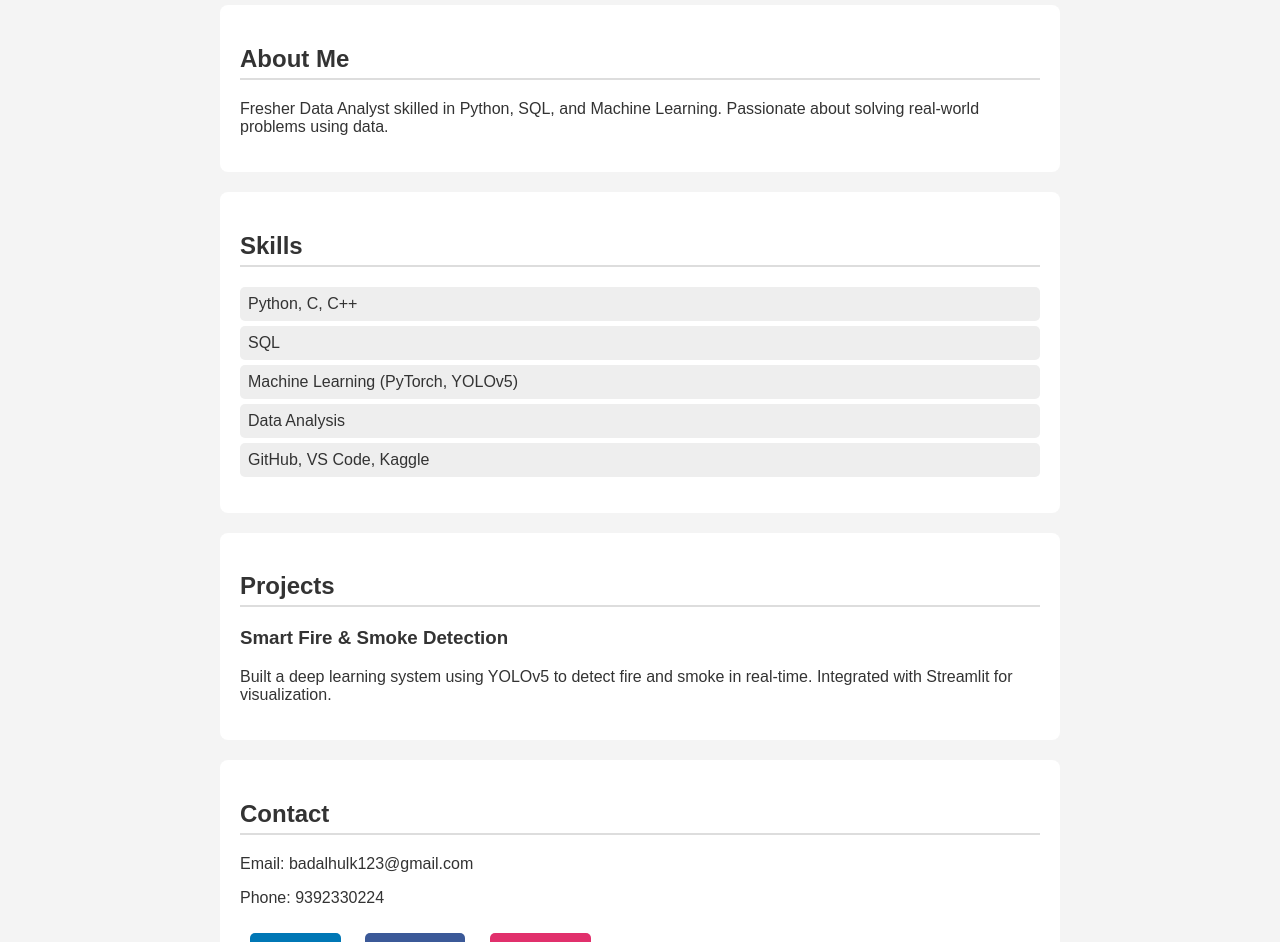
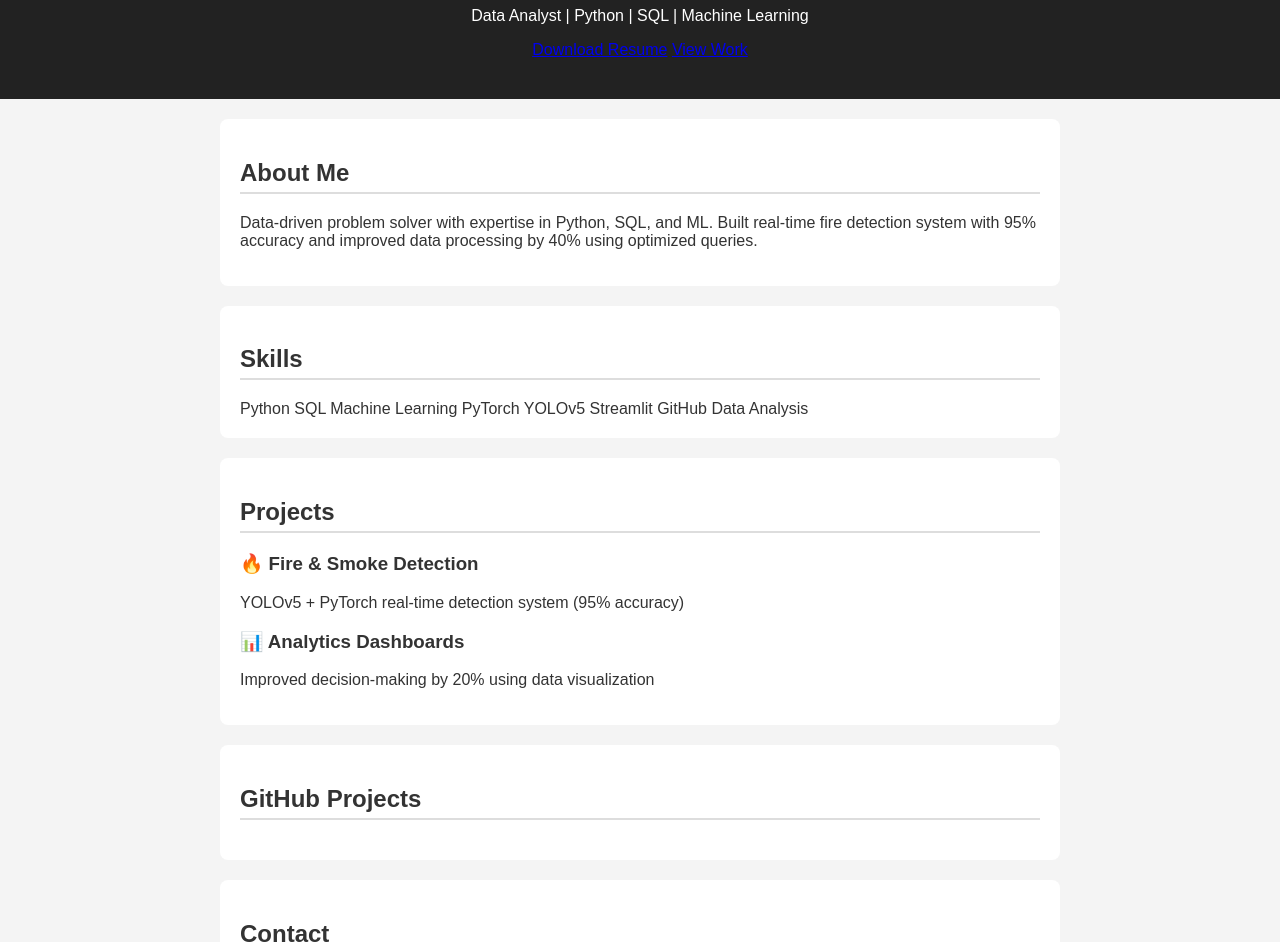
Before and after one commit to badalhulk123-del/badal_portfolio, a plain HTML site: page index.html in a window 1280 px wide. Shown: the part 209-1151 px from the top of the page. Drawn offline with Linux system fonts and the light colour scheme.

Commit message:
Update index.html

```diff
--- a/index.html
+++ b/index.html
@@ -3,47 +3,77 @@
 <head>
 <meta charset="UTF-8">
 <meta name="viewport" content="width=device-width, initial-scale=1.0">
-    <title>Badal Rajput | Portfolio</title>
+<title>Badal Rajput | Data Analyst</title>
 <link rel="stylesheet" href="style.css">
 </head>
+
 <body>
 
-    <header>
-        <h1>Badal Rajput</h1>
-        <p>Data Analyst | ML Enthusiast</p>
+<!-- NAV -->
+<nav>
+    <h2>Badal</h2>
+    <button id="themeToggle">🌙</button>
+</nav>
+
+<!-- HERO -->
+<header class="hero">
+    <h1>Hi, I'm Badal Rajput</h1>
+    <p>Data Analyst | Python | SQL | Machine Learning</p>
+
+    <div class="cta">
+        <a href="Insurance Resume.pdf" download class="btn">Download Resume</a>
+        <a href="#projects" class="btn outline">View Work</a>
+    </div>
 </header>
 
-    <section class="about">
+<!-- ABOUT -->
+<section class="glass">
     <h2>About Me</h2>
     <p>
-            Fresher Data Analyst skilled in Python, SQL, and Machine Learning.
-            Passionate about solving real-world problems using data.
+        Data-driven problem solver with expertise in Python, SQL, and ML.
+        Built real-time fire detection system with 95% accuracy and improved
+        data processing by 40% using optimized queries.
     </p>
 </section>
 
-    <section class="skills">
+<!-- SKILLS -->
+<section>
     <h2>Skills</h2>
-        <ul>
-            <li>Python, C, C++</li>
-            <li>SQL</li>
-            <li>Machine Learning (PyTorch, YOLOv5)</li>
-            <li>Data Analysis</li>
-            <li>GitHub, VS Code, Kaggle</li>
-        </ul>
-    </section>
-
-    <section class="projects">
-        <h2>Projects</h2>
-        <div class="project">
-            <h3>Smart Fire & Smoke Detection</h3>
-            <p>
-                Built a deep learning system using YOLOv5 to detect fire and smoke in real-time.
-                Integrated with Streamlit for visualization.
-            </p>
+    <div class="skills">
+        <span>Python</span>
+        <span>SQL</span>
+        <span>Machine Learning</span>
+        <span>PyTorch</span>
+        <span>YOLOv5</span>
+        <span>Streamlit</span>
+        <span>GitHub</span>
+        <span>Data Analysis</span>
     </div>
 </section>
 
-    <section class="contact">
+<!-- PROJECTS -->
+<section id="projects">
+    <h2>Projects</h2>
+
+    <div class="card">
+        <h3>🔥 Fire & Smoke Detection</h3>
+        <p>YOLOv5 + PyTorch real-time detection system (95% accuracy)</p>
+    </div>
+
+    <div class="card">
+        <h3>📊 Analytics Dashboards</h3>
+        <p>Improved decision-making by 20% using data visualization</p>
+    </div>
+</section>
+
+<!-- GITHUB -->
+<section>
+    <h2>GitHub Projects</h2>
+    <div id="githubProjects" class="grid"></div>
+</section>
+
+<!-- CONTACT -->
+<section class="glass">
     <h2>Contact</h2>
     <p>Email: badalhulk123@gmail.com</p>
     <p>Phone: 9392330224</p>
@@ -59,5 +89,6 @@
     <p>© 2026 Badal Rajput</p>
 </footer>
 
+<script src="script.js"></script>
 </body>
 </html>
```
Lines whose indentation alone changed are shown as unchanged.
